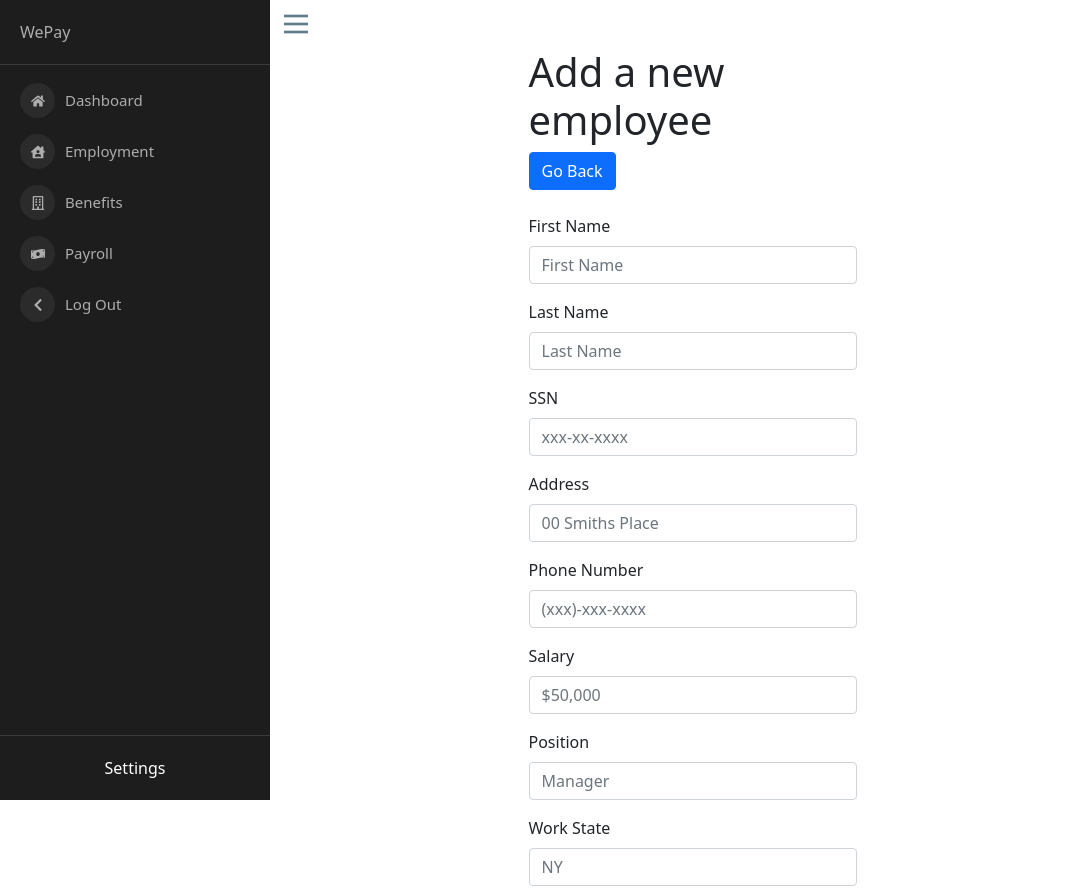
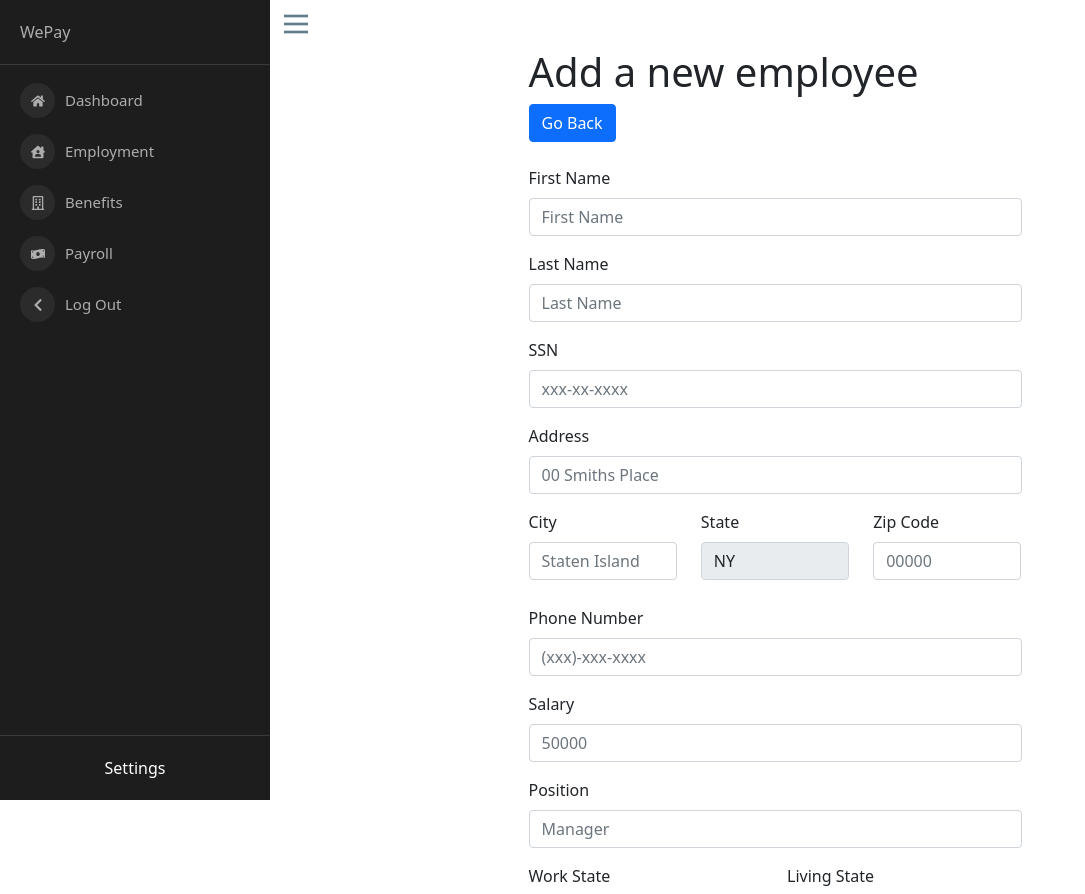
Before and after one commit to ilei0893/WePay, a React (Create React App) app: page /add-employee in a window 1280 px wide. Shown: the top 894 px of the page, without its empty margins (0-1085 px from the left). Built offline with nearby package versions, Linux system fonts and the light colour scheme.

Commit message:
Able to mark employee as a past employee and minor modifications to the inputs to be in sync with the new database update

```diff
--- a/src/components/BenefitsEdit/BenefitsEdit.js
+++ b/src/components/BenefitsEdit/BenefitsEdit.js
@@ -10,6 +10,7 @@ export default class BenefitsEdit extends Component {
   render() {
     return (
       <Container>
+        <h3>Editing Employee Benefits</h3>
         <Form>
           <Form.Group>
             <Form.Label> PTO </Form.Label>
@@ -43,6 +44,7 @@ export default class BenefitsEdit extends Component {
               onChange={this.props.handleChange}
             />
           </Form.Group>
+          <br />
           <Button
             variant="primary"
             type="submit"
--- /dev/null
+++ b/src/components/EmployeeSearch/EmployeeSearch.css
@@ -0,0 +1,4 @@
+.employeeInformation {
+    background-color:#e7e6ee;
+padding:40px 10px 20px 50px;
+}
--- /dev/null
+++ b/src/components/MarkPastEmployee/MarkPastEmployee.js
@@ -0,0 +1,76 @@
+import React, { Component } from "react";
+import { Container, Col, Row, Button, Form } from "react-bootstrap";
+import axios from "axios";
+
+export default class MarkPastEmployee extends Component {
+  constructor(props) {
+    super(props);
+    this.state = {
+      reason: "",
+    };
+    this.handleChange = this.handleChange.bind(this);
+    this.handleSubmit = this.handleSubmit.bind(this);
+  }
+  //get input from employee search form
+  handleChange(event) {
+    const target = event.target;
+    const value = target.type === "radio" ? target.checked : target.value;
+    const name = target.name;
+    this.setState({
+      [name]: value,
+    });
+  }
+
+  handleSubmit(event) {
+    event.preventDefault();
+    console.log(this.state.reason);
+    console.log(this.props.fullName);
+
+    let data = {
+      name: this.props.fullName,
+      phoneNum: this.props.phoneNum,
+      salary: this.props.salary,
+      position: this.props.position,
+      reasonofleaving: this.state.reason,
+      workState: 'ny',
+      email: 'email@gmail.com'
+    };
+
+    let data2 = {
+        name: this.props.fullName,
+      };
+
+    const config = {
+      headers: {
+        "Content-Type": "application/json",
+      },
+    };
+
+    axios
+      .post("http://localhost:3001/insertpastemployees", data, config)
+      .then((response) => {
+          console.log("past employee inserted!!")
+      });
+
+      axios.post("http://localhost:3001/deleteemployee", data2, config).then(response => {
+          console.log(response)
+      })
+  }
+  render() {
+    return (
+      <Container>
+        <h3>Marking Employee as Past Employee</h3>
+        <Form>
+          <Form.Group>
+            <Form.Label>Reason for Leaving</Form.Label>
+            <Form.Control name="reason" onChange={this.handleChange} />
+          </Form.Group>
+          <br />
+          <Button variant="primary" type="submit" onClick={this.handleSubmit}>
+            Submit Changes
+          </Button>
+        </Form>
+      </Container>
+    );
+  }
+}
--- a/src/components/index.js
+++ b/src/components/index.js
@@ -11,3 +11,4 @@ export { default as EmployeeEdit } from  './EmployeeEdit/EmployeeEdit';
 export { default as BenefitsTable } from  './BenefitsTable/BenefitsTable';
 export { default as BenefitsEdit } from  './BenefitsEdit/BenefitsEdit';
 export { default as EmployeeToast } from  './Toast/EmployeeToast';
+export { default as MarkPastEmployee } from  './MarkPastEmployee/MarkPastEmployee';
--- a/src/pages/AddEmployee/AddEmployee.js
+++ b/src/pages/AddEmployee/AddEmployee.js
@@ -1,5 +1,5 @@
 import React, { Component } from "react";
-import { Form, Button, Container, Col } from "react-bootstrap";
+import { Form, Button, Container, Col as Col, Row } from "react-bootstrap";
 import axios from "axios";
 export default class AddEmployee extends Component {
   constructor() {
@@ -10,10 +10,13 @@ export default class AddEmployee extends Component {
       SSN: "",
       phoneNum: "",
       address: "",
+      city: "",
+      state: "NY",
+      zip: "",
       salary: "",
       position: "",
-      workState: "",
-      livingState: "",
+      workState: "NY",
+      livingState: "NY",
       PTO: "",
       Health_Insurance: "",
       Food_Stipend: "",
@@ -46,7 +49,7 @@ export default class AddEmployee extends Component {
       name: this.state.firstName + " " + this.state.lastName,
       SSN: this.state.SSN,
       phoneNum: this.state.phoneNum,
-      address: this.state.address,
+      address: this.state.address + " " + this.state.city + ", " + this.state.state + " " + this.state.zip,
       salary: this.state.salary,
       position: this.state.position,
       workState: this.state.workState,
@@ -80,7 +83,7 @@ export default class AddEmployee extends Component {
       return (
         <div>
           <Container>
-            <Col md={{ span: 4, offset: 3 }}>
+            <Col md={{ span: 6, offset: 3 }}>
               <h1>Add a new employee</h1>
               <Button variant="primary" type="submit" href="/employment">
                 Go Back
@@ -124,6 +127,7 @@ export default class AddEmployee extends Component {
                     required
                   />
                 </Form.Group>
+                <Row>
                   <Form.Group className="mb-3" controlId="formAddress">
                     <Form.Label>Address</Form.Label>
                     <Form.Control
@@ -134,6 +138,44 @@ export default class AddEmployee extends Component {
                       required
                     />
                   </Form.Group>
+                  <Col>
+                    <Form.Group className="mb-3" controlId="formAddress">
+                      <Form.Label>City</Form.Label>
+                      <Form.Control
+                        name="city"
+                        type="text"
+                        placeholder="Staten Island"
+                        onChange={this.handleChange}
+                        required
+                      />
+                    </Form.Group>
+                  </Col>
+                  <Col>
+                    <Form.Group className="mb-3" controlId="formAddress">
+                      <Form.Label>State</Form.Label>
+                      <Form.Control
+                        name="state"
+                        type="text"
+                        defaultValue="NY"
+                        onChange={this.handleChange}
+                        required
+                        disabled
+                      />
+                    </Form.Group>
+                  </Col>
+                  <Col>
+                    <Form.Group className="mb-3" controlId="formAddress">
+                      <Form.Label>Zip Code</Form.Label>
+                      <Form.Control
+                        name="zip"
+                        type="text"
+                        placeholder="00000"
+                        onChange={this.handleChange}
+                        required
+                      />
+                    </Form.Group>
+                  </Col>
+                </Row>
                 <Form.Group className="mb-3" controlId="formPhoneNumber">
                   <Form.Label>Phone Number</Form.Label>
                   <Form.Control
@@ -147,9 +189,8 @@ export default class AddEmployee extends Component {
                 <Form.Group className="mb-3" controlId="formSalary">
                   <Form.Label>Salary</Form.Label>
                   <Form.Control
-                    name="salary "
-                    type="text"
-                    placeholder="$50,000"
+                    name="salary"
+                    placeholder="50000"
                     onChange={this.handleChange}
                     required
                   />
@@ -164,26 +205,34 @@ export default class AddEmployee extends Component {
                     required
                   />
                 </Form.Group>
+                <Row>
+                  <Col>
                     <Form.Group className="mb-3" controlId="formWorkState">
                       <Form.Label>Work State</Form.Label>
                       <Form.Control
                         name="workState"
                         type="text"
-                    placeholder="NY"
+                        defaultValue="NY"
                         onChange={this.handleChange}
                         required
+                        disabled
                       />
                     </Form.Group>
+                  </Col>
+                  <Col>
                     <Form.Group className="mb-3" controlId="formLivingState">
                       <Form.Label>Living State</Form.Label>
                       <Form.Control
                         name="livingState"
                         type="text"
-                    placeholder="NY"
+                        defaultValue="NY"
                         onChange={this.handleChange}
                         required
+                        disabled
                       />
                     </Form.Group>
+                  </Col>
+                </Row>
                 <h4>Benefits</h4>
                 <Form.Group className="mb-3" controlId="formLivingState">
                   <Form.Label>PTO</Form.Label>
--- a/src/pages/ModifyEmployee/ModifyEmployee.js
+++ b/src/pages/ModifyEmployee/ModifyEmployee.js
@@ -6,6 +6,7 @@ import {
   EmployeeEdit,
   BenefitsEdit,
   EmployeeToast,
+  MarkPastEmployee,
 } from "../../components";
 import * as response from "../../scripts/getResponse";
 
@@ -21,6 +22,7 @@ export default class ModifyEmployee extends Component {
       livingState: "",
       phoneNum: "",
       position: "",
+      email: "",
       data: [],
       PTO: "",
       Health_Insurance: "",
@@ -31,10 +33,12 @@ export default class ModifyEmployee extends Component {
       isEdit: false,
       isEditSubmitted: false,
       isEditBenefits: false,
+      isPastEmployee: false,
     };
 
     this.handleChange = this.handleChange.bind(this);
     this.handleEdit = this.handleEdit.bind(this);
+    this.handleMarkPastEmployee = this.handleMarkPastEmployee.bind(this);
     this.handleBenefitsEdit = this.handleBenefitsEdit.bind(this);
     this.handleEditSubmit = this.handleEditSubmit.bind(this);
     this.handleBenefitsSubmit = this.handleBenefitsSubmit.bind(this);
@@ -42,23 +46,23 @@ export default class ModifyEmployee extends Component {
     this.closeToast = this.closeToast.bind(this);
   }
 
-  //get input employee search form
+  //get input from employee search form
   handleChange(event) {
     const target = event.target;
-    console.log(target);
     const value = target.type === "radio" ? target.checked : target.value;
-    console.log(value);
     const name = target.name;
     this.setState({
       [name]: value,
     });
   }
 
+  //when handle edit is clicked, get data from employee and set isEdit to true
   handleEdit(event) {
     event.preventDefault();
     this.setState({
       isEdit: true,
       isEditBenefits: false,
+      isPastEmployee: false,
     });
 
     response.getEmployee(this.state.fullName, this.state.SSN).then((res) => {
@@ -93,11 +97,21 @@ export default class ModifyEmployee extends Component {
     });
   }
 
+  handleMarkPastEmployee(event) {
+    event.preventDefault();
+    this.setState({
+      isEdit: false,
+      isEditBenefits: false,
+      isPastEmployee: true,
+    });
+  }
+
   handleEditSubmit(event) {
     event.preventDefault();
     let data = {
       name: this.state.fullName,
       SSN: this.state.SSN,
+      email: this.state.email,
       phoneNum: this.state.phoneNum,
       address: this.state.address,
       salary: this.state.salary,
@@ -132,7 +146,7 @@ export default class ModifyEmployee extends Component {
       PTO: this.props.PTO,
       Health_Insurance: this.props.Health_Insurance,
       Food_Stipend: this.props.Food_Stipend,
-      Dental_Insurance: this.props.Dental_Insurance
+      Dental_Insurance: this.props.Dental_Insurance,
     };
 
     const config = {
@@ -167,9 +181,16 @@ export default class ModifyEmployee extends Component {
         });
         res.data.map((list) => {
           employee.push(
-            <div>
+            <div key={list}>
+              <Row>
+                <Col>
                   <h4>{list.Name}</h4>
                   <p>Position: {list.Position}</p>
+                  <p>Phone Number: {list.Phone_Number}</p>
+                  <p>Salary: {list.Salary}</p>
+                  <p>Email: {list.Email}</p>
+                </Col>
+                <Col>
                   <Button onClick={this.handleEdit}>
                     Edit Personal Information
                   </Button>
@@ -177,17 +198,24 @@ export default class ModifyEmployee extends Component {
                   <br />
                   <Button onClick={this.handleBenefitsEdit}>
                     Edit Benefits
-              </Button>{" "}
+                  </Button>
                   <br />
                   <br />
-              <Button>Mark as past employee</Button>
+                  <Button onClick={this.handleMarkPastEmployee}>
+                    Mark as past employee
+                  </Button>
+                </Col>
+              </Row>
             </div>
           );
           this.setState({
             data: employee,
+            phoneNum: list.Phone_Number,
+            salary: list.Salary,
+            position: list.Position,
+            email: list.Email,
           });
         });
-        console.log(this.state.data);
       }
     });
   }
@@ -197,7 +225,11 @@ export default class ModifyEmployee extends Component {
   }
 
   render() {
-    if (this.state.isEdit === false && this.state.isEditBenefits === false) {
+    if (
+      this.state.isEdit === false &&
+      this.state.isEditBenefits === false &&
+      this.state.isPastEmployee === false
+    ) {
       return (
         <EmployeeSearch
           isFound={this.state.isFound}
@@ -227,6 +259,7 @@ export default class ModifyEmployee extends Component {
             handleEditSubmit={this.handleEditSubmit}
             fullName={this.state.fullName}
             address={this.state.address}
+            email={this.state.email}
             salary={this.state.salary}
             workState={this.state.workState}
             livingState={this.state.livingState}
@@ -263,6 +296,29 @@ export default class ModifyEmployee extends Component {
           />
         </>
       );
+    } else if (this.state.isPastEmployee === true) {
+      return (
+        <>
+          <EmployeeSearch
+            isFound={this.state.isFound}
+            isSubmitted={this.state.isSubmitted}
+            data={this.state.data}
+            handleChange={this.handleChange}
+            handleSubmit={this.handleSubmit}
+            handleEdit={this.handleEdit}
+          />
+          <EmployeeToast
+            closeToast={this.closeToast}
+            isEditSubmitted={this.state.isEditSubmitted}
+          />
+          <MarkPastEmployee
+            fullName={this.state.fullName}
+            salary={this.state.salary}
+            position={this.state.position}
+            phoneNum={this.state.phoneNum}
+          />
+        </>
+      );
     }
   }
 }
```
Also changed, not shown: src/components/EmployeeEdit/EmployeeEdit.js (+11 -17 lines), src/components/EmployeeSearch/EmployeeSearch.js (+5 -5 lines), src/pages/Benefits/Benefits.js (+0 -20 lines). Lines whose indentation alone changed are shown as unchanged.
